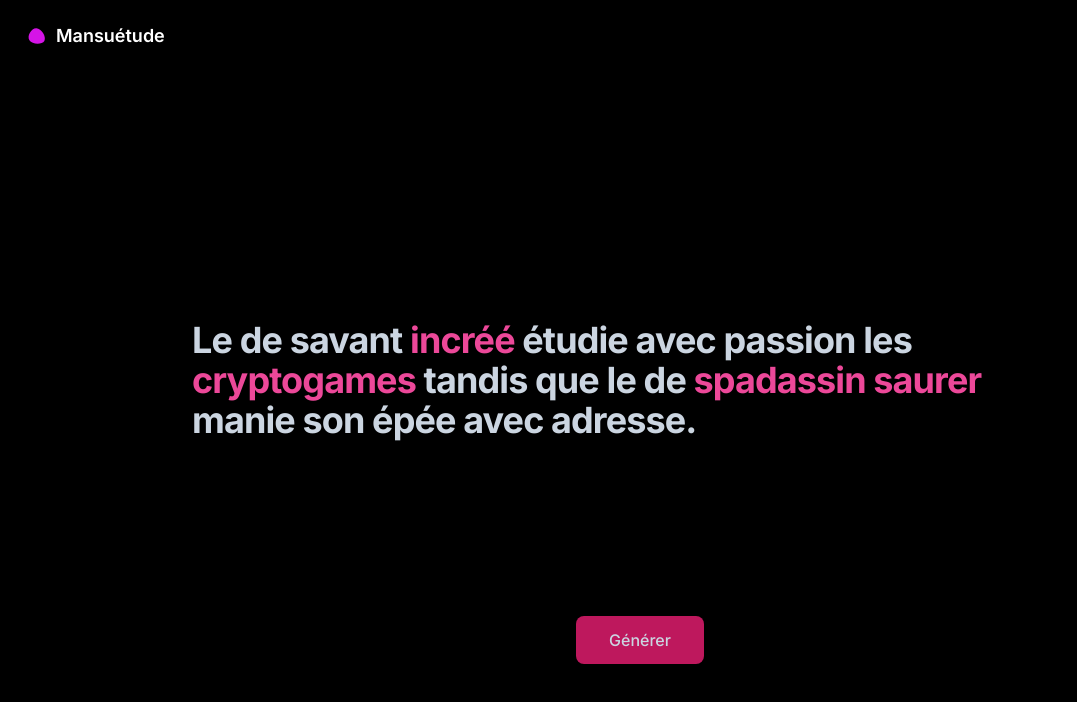
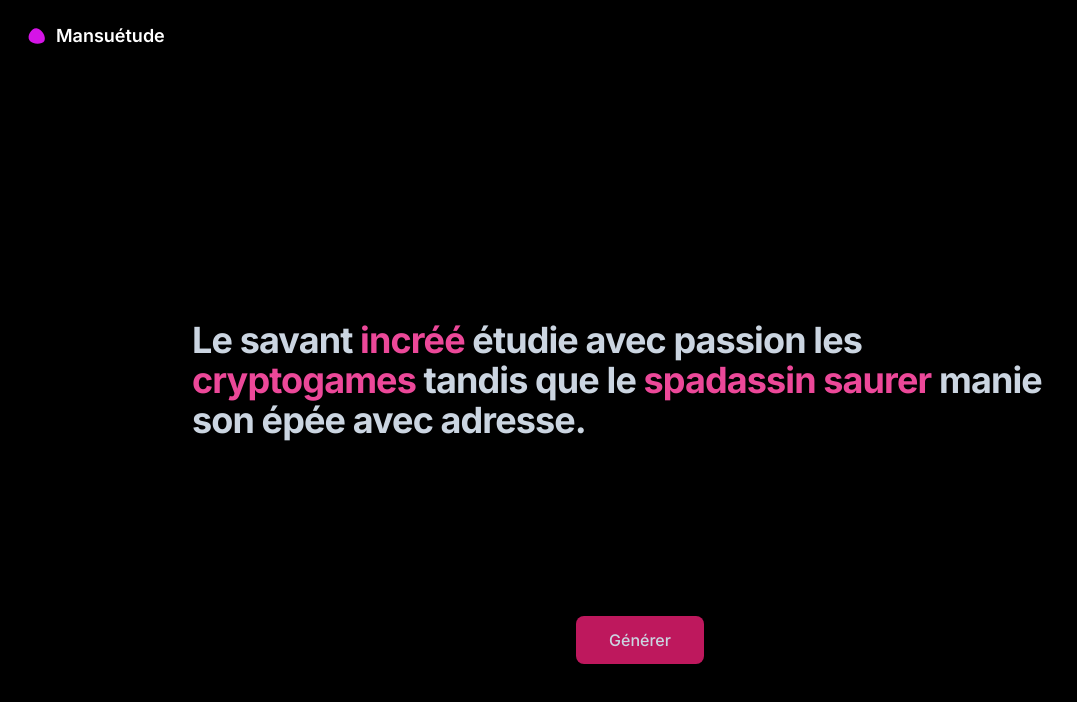
Before and after one commit to clementpiat/mansuetude, a Next.js app: page / in a window 1280 px wide. Both pictures are taken after a click on the element "Générer". Shown: the top 702 px of the page, without its empty margins (0-1077 px from the left). Built offline with nearby package versions, Linux system fonts and the light colour scheme.

Commit message:
fix: index key

```diff
--- a/src/app/components/Definition.jsx
+++ b/src/app/components/Definition.jsx
@@ -6,7 +6,7 @@ export default function Definition(props) {
     return (
         props.selectedWord
         ?
-        <div className="fixed left-[45vw] p-[1vh] top-[15vh] w-[40vw] bg-slate-900 rounded-lg text-slate-100">
+        <div className="fixed overflow-y-scroll left-[45vw] p-[1vh] top-[15vh] w-[40vw] h-[20vh] bg-slate-900 rounded-lg text-slate-100">
             <div className="p-[3vh]">
                 <h1 className="font-extrabold mb-[2vh]">
                     <a target="_blank" href={"https://dictionnaire.lerobert.com/definition/" + props.selectedWord.word}>
--- a/src/app/components/Sentence.jsx
+++ b/src/app/components/Sentence.jsx
@@ -7,10 +7,10 @@ export default function Sentence(props) {
         <div className="fixed top-[40vh] left-[15vw] w-[70vw] font-bold leading-none tracking-tight text-2xl md:text-3xl lg:text-4xl text-slate-300">
           {
             props.element.message.split(' ').map(
-              word =>
+              (word, index) =>
               props.element.words.some((specialWord) => word.includes(specialWord.match))
-              ? (<Word key={word} word={word} setSelectedWord={props.setSelectedWord} element={props.element}></Word>)
-              : (<span key={word}>{word} </span>)
+              ? (<Word key={index} word={word} setSelectedWord={props.setSelectedWord} element={props.element}></Word>)
+              : (<span key={index}>{word} </span>)
             )
           }
         </div>
```
Also changed, not shown: 1 other file (tests, documents, lock files or other folders).
